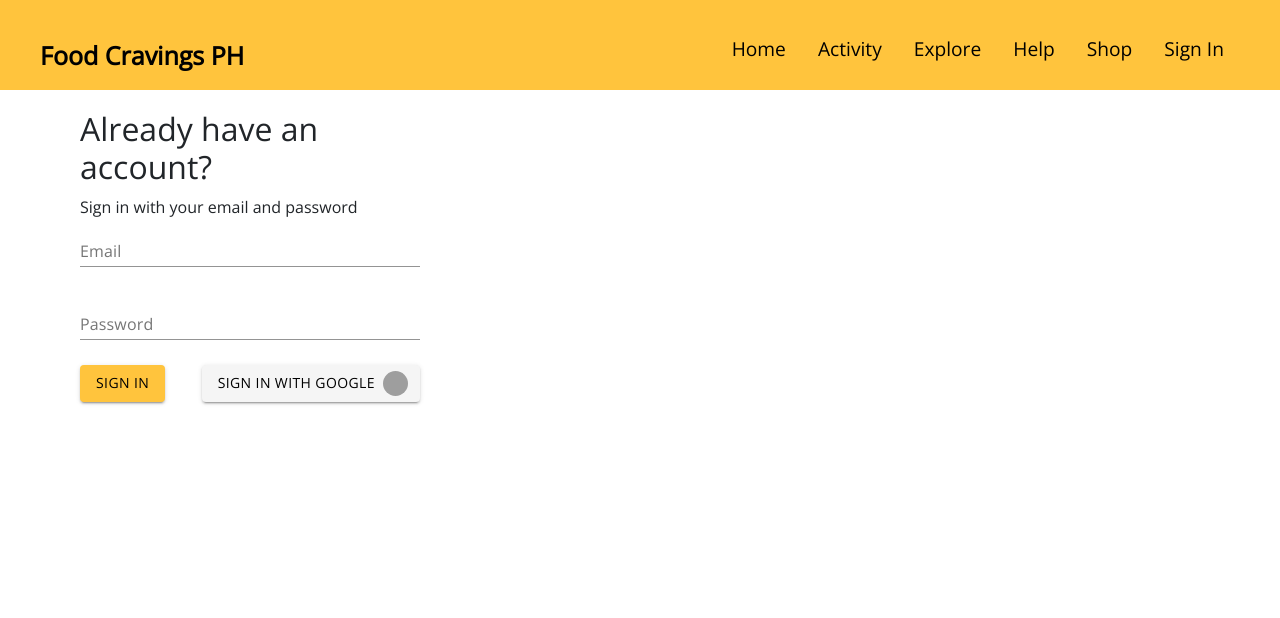
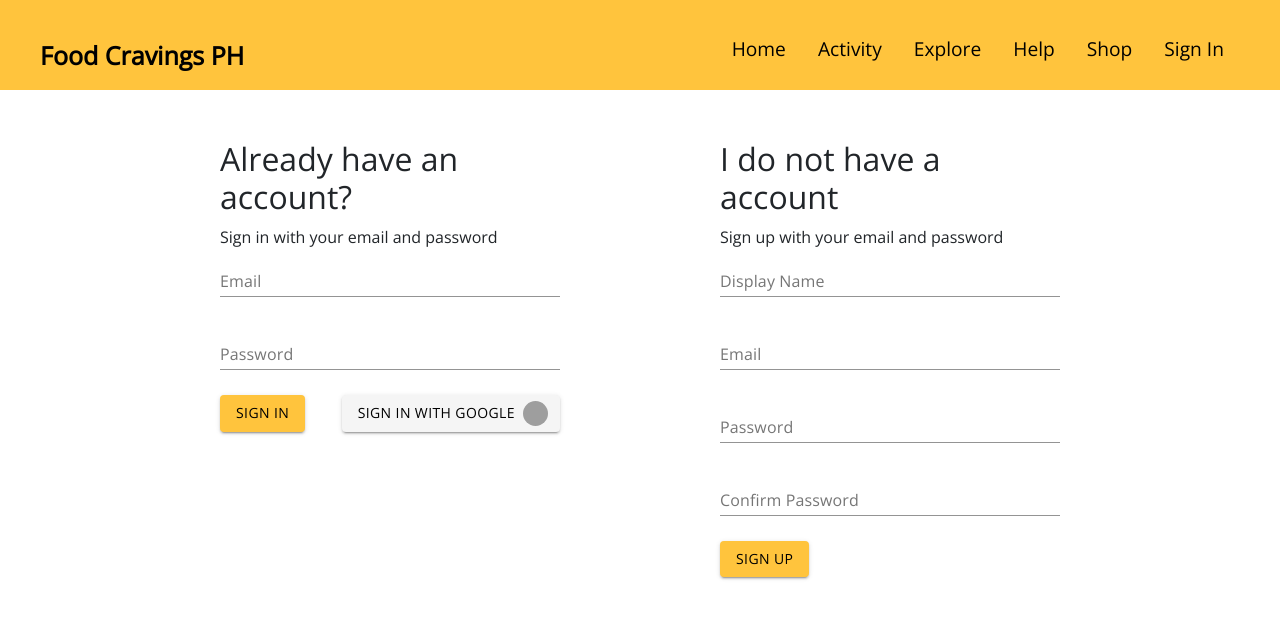
Before and after one commit to kimbosanz-dev/food-cravings-app, a React (Create React App) app: page /signin in a window 1280 px wide. Shown: the top 618 px of the page. Built offline with nearby package versions, Linux system fonts and the light colour scheme; no server answers; grey boxes are pictures that could not be loaded.

Commit message:
Added Sign in and Sign up feature using Firebase

```diff
--- a/src/App.js
+++ b/src/App.js
@@ -5,7 +5,7 @@ import HomePage from './pages/homepage/homepage.component';
 import HeaderComponent from './components/header/header.component';
 import ShopPage from './pages/shop-page/shop-page.component';
 import SignInSignUpPage from './pages/sign-in-sign-up-page/sign-in-sign-up.component';
-import { firebaseAuth } from './firebase/firebase.utils';
+import { createUserProfileDocument, firebaseAuth } from './firebase/firebase.utils';
 
 class App extends Component {
 
@@ -20,10 +20,21 @@ class App extends Component {
   unsubscribeFromAuth = null;
 
   componentDidMount() {
-    this.unsubscribeFromAuth = firebaseAuth.onAuthStateChanged(user => {
-      this.setState({ currentUser: user });
+    this.unsubscribeFromAuth = firebaseAuth.onAuthStateChanged(async userAuth => {
 
-      console.log(user);
+      if (userAuth) {
+        const userRef = await createUserProfileDocument(userAuth);
+        userRef.onSnapshot(snapshot => {
+          this.setState({
+            currentUser: {
+              id: snapshot.id,
+              ...snapshot.data()
+            }
+          });
+        });
+      } else {
+        this.setState({ currentUser: userAuth })
+      }
     })
   };
 
--- a/src/components/header/header.component.jsx
+++ b/src/components/header/header.component.jsx
@@ -1,5 +1,5 @@
 import React, { useState } from 'react';
-import { Link } from 'react-router-dom';
+import { Link, NavLink } from 'react-router-dom';
 import { FaBars, FaTimes } from 'react-icons/fa';
 import './header.styles.scss';
 import { firebaseAuth } from '../../firebase/firebase.utils';
@@ -23,34 +23,34 @@ const closeMobileMenu = () => setClick(false);
                     </div>
                     <ul className={click ? 'header-menu active' : 'header-menu'}>
                         <li className="header-item">
-                            <Link to="/" className="header-links" onClick={closeMobileMenu} activeClassName="active">
+                            <NavLink to="/" className="header-links" onClick={closeMobileMenu} activeClassName="active">
                                 Home
-                            </Link>
+                            </NavLink>
                         </li>
                         <li className="header-item">
-                            <Link to="/activity" className="header-links" onClick={closeMobileMenu}>
+                            <NavLink to="/activity" className="header-links" onClick={closeMobileMenu}>
                                 Activity
-                            </Link>
+                            </NavLink>
                         </li>
                         <li className="header-item">
-                            <Link to="/explore" className="header-links" onClick={closeMobileMenu}>
+                            <NavLink to="/explore" className="header-links" onClick={closeMobileMenu}>
                                 Explore
-                            </Link>
+                            </NavLink>
                         </li>
                         <li className="header-item">
-                            <Link to="/help" className="header-links" onClick={closeMobileMenu}>
+                            <NavLink to="/help" className="header-links" onClick={closeMobileMenu}>
                                 Help
-                            </Link>
+                            </NavLink>
                         </li>
                         <li className="header-item">
-                            <Link to="/shop" className="header-links" onClick={closeMobileMenu}>
+                            <NavLink to="/shop" className="header-links" onClick={closeMobileMenu}>
                                 Shop
-                            </Link>
+                            </NavLink>
                         </li>
                         <li className="header-item">
                             {
                                 currentUser ?
-                                <Link className="header-links" onClick={() => firebaseAuth.signOut()}>Sign Out</Link>
+                                <div className="header-links" onClick={() => firebaseAuth.signOut()}>Sign Out</div>
                                 :
                                 <Link to="/signin" className="header-links" onClick={closeMobileMenu}>Sign In</Link>
                             }
--- a/src/components/sign-in/sign-in.component.jsx
+++ b/src/components/sign-in/sign-in.component.jsx
@@ -1,7 +1,7 @@
 import React, { Component } from 'react';
 import './sign-in.styles.scss';
 import { TextField, Button, Avatar } from '@material-ui/core';
-import { signInWithGoogle } from '../../firebase/firebase.utils';
+import { signInWithGoogle, firebaseAuth } from '../../firebase/firebase.utils';
 
 
 class SignInComponent extends Component {
@@ -14,17 +14,27 @@ class SignInComponent extends Component {
     }
   }
 
-  handleSubmit = event => {
+  handleSubmit = async event => {
     event.preventDefault();
-    this.setState({email: '', password: ''})
+
+    const { email, password } = this.state;
+
+    try {
+      await firebaseAuth.signInWithEmailAndPassword(email, password);
+      this.setState({email: '', password: ''})
+    } catch (error) {
+      console.error(error);
+    }
+
   }
 
   handleChange = event => {
-    const { value, name } = event.target.value;
+    const { value, name } = event.target;
     this.setState({[name]: value});
   }
 
   render() {
+    const { email, password } = this.state;
     return (
       <div className="sign-in-container">
         <h2>Already have an account?</h2>
@@ -35,7 +45,9 @@ class SignInComponent extends Component {
             <TextField
               className="field-form"
               label="Email"
+              name="email"
               onChange={this.handleChange}
+              value={email}
             />
           </div>
           <div>
@@ -43,11 +55,14 @@ class SignInComponent extends Component {
               className="field-form"
               type="password"
               label="Password"
+              name="password"
               onChange={this.handleChange}
+              value={password}
             />
           </div>
           <div className="buttons-container">
             <Button
+            type="submit"
             variant="contained"
             color="primary"
             style={{backgroundColor: '#ffc43d', color: 'black'}}
--- /dev/null
+++ b/src/components/sign-up/sign-up.component.jsx
@@ -0,0 +1,112 @@
+import React, { Component } from 'react'
+import { TextField, Button } from '@material-ui/core';
+import { createUserProfileDocument, firebaseAuth } from '../../firebase/firebase.utils';
+import './sign-up.styles.scss';
+
+
+export default class SignUpComponent extends Component {
+
+    constructor(props) {
+        super(props);
+
+        this.state = {
+            displayName: '',
+            email: '',
+            password: '',
+            confirmPassword: '',
+        };
+    }
+
+    handleSubmit = async event => {
+        event.preventDefault();
+        const { displayName, email, password, confirmPassword } = this.state;
+
+        if (password !== confirmPassword) {
+            alert('Password does not match!');
+            return;
+        }
+
+        try {
+
+            const { user } = await firebaseAuth.createUserWithEmailAndPassword(email, password);
+            createUserProfileDocument(user, {displayName});
+
+            this.setState({
+                displayName: '',
+                email: '',
+                password: '',
+                confirmPassword: '',
+            });
+
+        } catch (error) {
+            console.error(error);
+        }
+    }
+
+    handleChange = event => {
+        const { value, name } = event.target;
+        this.setState({
+            [name]: value
+        });
+    }
+
+    render() {
+        const { displayName, email, password, confirmPassword } = this.state;
+        return (
+            <div className="sign-up-container">
+                <h2 className="title">I do not have a account</h2>
+                <span>Sign up with your email and password</span>
+                <form className="sign-up-form" onSubmit={this.handleSubmit}>
+                <div>
+                    <TextField
+                    className="field-form"
+                    label="Display Name"
+                    name="displayName"
+                    onChange={this.handleChange}
+                    value={displayName}
+                    />
+                </div>
+                <div>
+                    <TextField
+                    className="field-form"
+                    label="Email"
+                    type="email"
+                    name="email"
+                    onChange={this.handleChange}
+                    value={email}
+                    />
+                </div>
+                <div>
+                    <TextField
+                    className="field-form"
+                    label="Password"
+                    type="password"
+                    name="password"
+                    onChange={this.handleChange}
+                    value={password}
+                    />
+                </div>
+                <div>
+                    <TextField
+                    className="field-form"
+                    label="Confirm Password"
+                    type="password"
+                    name="confirmPassword"
+                    onChange={this.handleChange}
+                    value={confirmPassword}
+                    />
+                </div>
+
+                <Button
+                type="submit"
+                variant="contained"
+                color="primary"
+                style={{backgroundColor: '#ffc43d', color: 'black'}}
+                >
+                SIGN UP
+                </Button>
+            </form>
+            </div>
+        )
+    }
+}
--- /dev/null
+++ b/src/components/sign-up/sign-up.styles.scss
@@ -0,0 +1,11 @@
+.sign-up-container {
+    width: 500px;
+    padding: 20px 80px;
+    display: flex;
+    flex-direction: column;
+}
+
+.field-form {
+    width: 100% !important;
+    margin-bottom: 25px !important;
+}
--- a/src/firebase/firebase.utils.js
+++ b/src/firebase/firebase.utils.js
@@ -12,6 +12,32 @@ const firebaseConfig = {
     measurementId: 'G-6VEDP0ZWFC'
 };
 
+export const createUserProfileDocument = async (userAuth, additionalData) => {
+    if (!userAuth) return;
+
+    const userRef = firebaseFireStore.doc(`users/${userAuth.uid}`);
+    const snapShot = await userRef.get()
+
+    if (!snapShot.exists) {
+        const { displayName, email } = userAuth;
+        const createdAt = new Date();
+
+        try {
+            await userRef.set({
+                displayName,
+                email,
+                createdAt,
+                ...additionalData,
+            })
+        } catch (error) {
+            console.log('Error creating User');
+        }
+
+    }
+
+    return userRef;
+}
+
 firebase.initializeApp(firebaseConfig);
 
 export const firebaseAuth = firebase.auth();
--- a/src/pages/sign-in-sign-up-page/sign-in-sign-up.component.jsx
+++ b/src/pages/sign-in-sign-up-page/sign-in-sign-up.component.jsx
@@ -1,10 +1,13 @@
-import React from 'react'
-import SignInComponent from '../../components/sign-in/sign-in.component'
+import React from 'react';
+import SignInComponent from '../../components/sign-in/sign-in.component';
+import SignUpComponent from '../../components/sign-up/sign-up.component';
+import './sign-in-sign-up.styles.scss';
 
 const SignInSignUpPage = () => {
     return (
-        <div>
+        <div className="page-container">
             <SignInComponent />
+            <SignUpComponent />
         </div>
     )
 }
--- /dev/null
+++ b/src/pages/sign-in-sign-up-page/sign-in-sign-up.styles.scss
@@ -0,0 +1,6 @@
+.page-container {
+    width: 1000px;
+    display: flex;
+    justify-content: space-between;
+    margin: 30px auto;
+}
```
Also changed, not shown: src/pages/sign-in-sign-up-page/sign-in-sign-up.style.scss (deleted).
